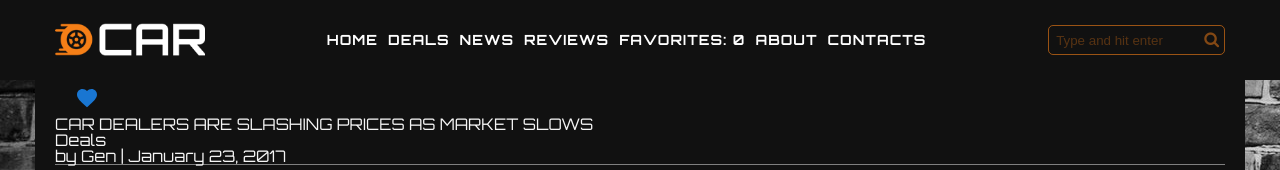
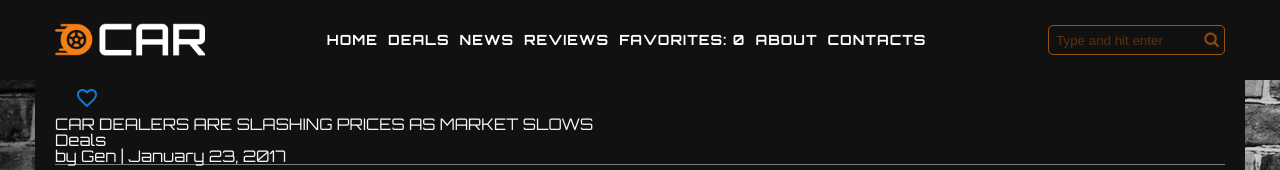
Before and after one commit to Genu4/Car-blog, a React (Create React App) app: page /article/1 in a window 1280 px wide. Shown: the top 170 px of the page. Built offline with nearby package versions, Linux system fonts and the light colour scheme.

Commit message:
add likes to articlepage

```diff
--- a/src/components/ArticlePageContent/ArticlePageComponent.tsx
+++ /dev/null
@@ -1,12 +0,0 @@
-import ArticlePageContent from './ArticlePageContent'
-
-
-
-const ArticlePageComponent = () => {
-    return (
-        <>
-            <ArticlePageContent />
-        </>
-    )
-}
-export default ArticlePageComponent
--- a/src/components/ArticlePageContent/ArticlePageContent.tsx
+++ b/src/components/ArticlePageContent/ArticlePageContent.tsx
@@ -7,30 +7,42 @@ import articlesArray, {
     getArticlesObject,
     ArticlesProps,
 } from 'components/Articles/articlesArray'
-import { useAppSelector } from 'redux/hooks'
+import { useAppDispatch, useAppSelector } from 'redux/hooks'
+import { addLike, removeLike } from 'redux/likeReducer'
+import {
+    addArticleToFavorites,
+    removeArticleFromFavorites,
+} from 'redux/favoriteArticleReducer'
 
 type ArticlesObject = {
     [id: number]: ArticlesProps
 }
 type Props = {
-    id?:number
+    id?: number
 }
 
 const ArticlePageContent = () => {
     const { id } = useParams()
     const articlesObject: ArticlesObject = getArticlesObject(articlesArray)
-    console.log(id)
-    console.log(typeof(parseInt(id!)))
     const isLiked = useAppSelector((state) => state.likeArticles[parseInt(id!)])
+    const dispatch = useAppDispatch()
+
     return (
-
-
-
         <>
             <div>
-                <Button>
-                    {isLiked ? <FavoriteIcon/> : <FavoriteBorderIcon />}
-
+                <Button
+                    onClick={() => {
+                        isLiked
+                            ? dispatch(removeLike(parseInt(id!)))
+                            : dispatch(addLike(parseInt(id!)))
+                        isLiked
+                            ? dispatch(
+                                  removeArticleFromFavorites(parseInt(id!))
+                              )
+                            : dispatch(addArticleToFavorites({id}))
+                    }}
+                >
+                    {isLiked ? <FavoriteIcon /> : <FavoriteBorderIcon />}
                 </Button>
             </div>
             <div className="article-content">
--- a/src/pages/ArticlePage/ArticlePage.tsx
+++ b/src/pages/ArticlePage/ArticlePage.tsx
@@ -1,9 +1,9 @@
-import ArticlePageComponent from "components/ArticlePageContent/ArticlePageComponent"
+import ArticlePageContent from 'components/ArticlePageContent/ArticlePageContent'
 
 const ArticlePage = () => {
     return (
         <div>
-            <ArticlePageComponent />
+            <ArticlePageContent />
         </div>
     )
 }
--- a/src/redux/likeReducer.ts
+++ b/src/redux/likeReducer.ts
@@ -4,10 +4,7 @@ type LikeArticlesState = {
     [id:number]:boolean
 }
 
-const initialState:LikeArticlesState = {
-    1:true,
-    2:true,
-}
+const initialState:LikeArticlesState = {}
 
 export const likeSlice = createSlice({
     name: "like",
```
